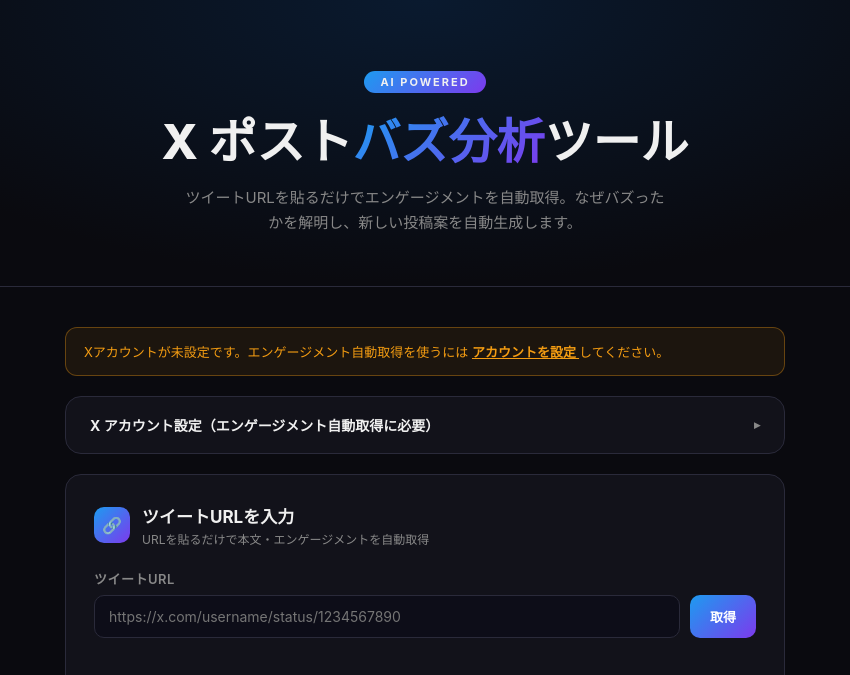
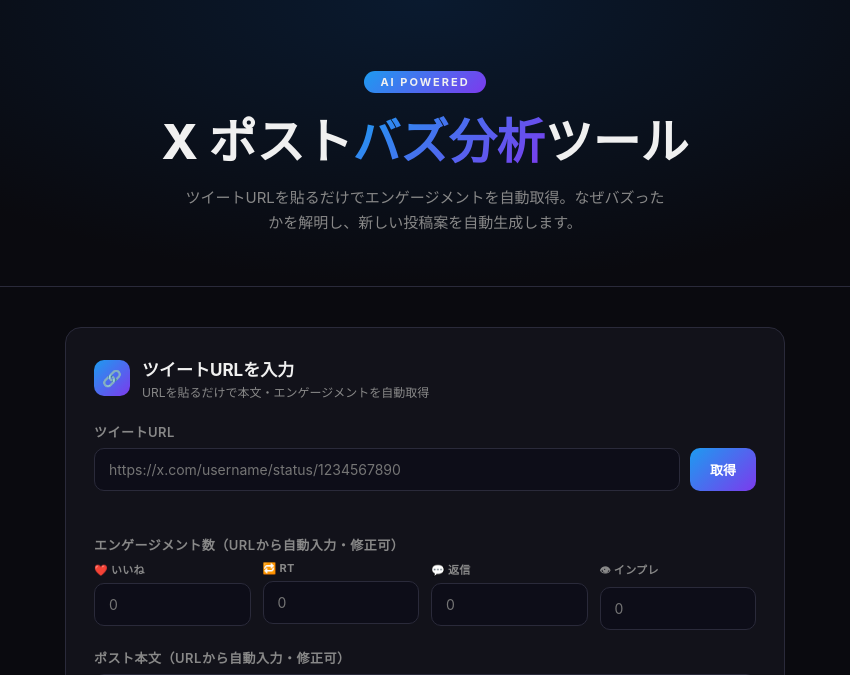
Before and after one commit to toproduct0322-coder/x-post-analyzer, a Flask app: page / in a window 1280 px wide. Shown: the top 675 px of the page, without its empty margins (215-1065 px from the left). Run offline with Flask 3, Linux system fonts and the light colour scheme.

Commit message:
Remove X account setup UI (server-side auth via env vars)

```diff
--- a/templates/index.html
+++ b/templates/index.html
@@ -337,42 +337,6 @@
 
 <div class="container">
 
-  <!-- アカウント未設定バナー -->
-  <div class="account-banner" id="noBanner">
-    Xアカウントが未設定です。エンゲージメント自動取得を使うには
-    <a onclick="document.getElementById('setupDetails').open=true; setupDetails.scrollIntoView({behavior:'smooth'})">
-      アカウントを設定
-    </a>してください。
-  </div>
-
-  <!-- X アカウント設定 -->
-  <details class="setup-details" id="setupDetails">
-    <summary>
-      X アカウント設定（エンゲージメント自動取得に必要）
-    </summary>
-    <div class="setup-body">
-      <p class="setup-desc">
-        Chromeで <strong>x.com</strong> にログインした状態で以下を開きます：<br>
-        <strong>F12（DevTools）→ Application タブ → Cookies → https://x.com</strong><br>
-        一覧から <code>auth_token</code> と <code>ct0</code> の Value をコピーして貼り付けてください。
-      </p>
-      <div class="form-group">
-        <label>auth_token（必須）</label>
-        <input type="password" id="setupAuthToken" placeholder="auth_token の値を貼り付け">
-      </div>
-      <div class="form-group">
-        <label>ct0（必須）</label>
-        <input type="text" id="setupCt0" placeholder="ct0 の値を貼り付け">
-      </div>
-      <div class="form-group" style="margin-bottom:16px">
-        <label>ユーザー名（任意・管理用ラベル）</label>
-        <input type="text" id="setupUsername" placeholder="@username（省略可）">
-      </div>
-      <button class="btn-setup" id="setupBtn" onclick="setupAccount()">保存して有効化</button>
-      <div class="setup-result" id="setupResult"></div>
-    </div>
-  </details>
-
   <!-- 入力カード -->
   <div class="card">
     <div class="card-header">
@@ -567,17 +531,6 @@
     charCount.classList.toggle('over', len > 280);
   });
 
-  // 起動時アカウント確認
-  async function checkAccountStatus() {
-    try {
-      const res  = await fetch('/account_status');
-      const data = await res.json();
-      const ok   = data.active > 0;
-      document.getElementById('noBanner').style.display = ok ? 'none' : 'block';
-    } catch (_) {}
-  }
-  checkAccountStatus();
-
   // アカウント思考スタイル読み込み
   async function fetchUserPosts() {
     const account = document.getElementById('styleAccount').value.trim();
@@ -598,11 +551,7 @@
       const data = await res.json();
 
       if (!res.ok || data.error) {
-        if (data.error === 'no_account') {
-          setStyleStatus('err', 'Xアカウントが未設定です。上の設定からログインしてください。');
-        } else {
-          setStyleStatus('err', data.error);
-        }
+        setStyleStatus('err', data.error);
         return;
       }
 
@@ -632,44 +581,6 @@
     el.textContent = msg;
   }
 
-  // アカウント設定
-  async function setupAccount() {
-    const btn       = document.getElementById('setupBtn');
-    const result    = document.getElementById('setupResult');
-    const authToken = document.getElementById('setupAuthToken').value.trim();
-    const ct0       = document.getElementById('setupCt0').value.trim();
-    const username  = document.getElementById('setupUsername').value.trim();
-
-    if (!authToken || !ct0) {
-      result.className = 'setup-result err';
-      result.textContent = 'auth_token と ct0 は必須です';
-      return;
-    }
-    btn.disabled = true;
-    result.className = 'setup-result loading';
-    result.textContent = '保存中...';
-    try {
-      const res  = await fetch('/setup_account', {
-        method: 'POST', headers: { 'Content-Type': 'application/json' },
-        body: JSON.stringify({ username, auth_token: authToken, ct0 }),
-      });
-      const data = await res.json();
-      if (!res.ok || data.error) {
-        result.className = 'setup-result err';
-        result.textContent = data.error || 'エラー';
-      } else {
-        result.className = 'setup-result ok';
-        result.textContent = '設定完了！';
-        document.getElementById('noBanner').style.display = 'none';
-      }
-    } catch (e) {
-      result.className = 'setup-result err';
-      result.textContent = '通信エラー: ' + e.message;
-    } finally {
-      btn.disabled = false;
-    }
-  }
-
   // ツイートURL → エンゲージメント＋本文を自動取得
   async function fetchByUrl() {
     const tweetUrl = document.getElementById('tweetUrl').value.trim();
@@ -688,12 +599,7 @@
       const data = await res.json();
 
       if (!res.ok || data.error) {
-        if (data.error === 'no_account') {
-          setUrlStatus('err', 'Xアカウントが未設定です。上の「X アカウント設定」から設定してください。');
-          document.getElementById('noBanner').style.display = 'block';
-        } else {
-          setUrlStatus('err', data.error);
-        }
+        setUrlStatus('err', data.error);
         return;
       }
 
```
